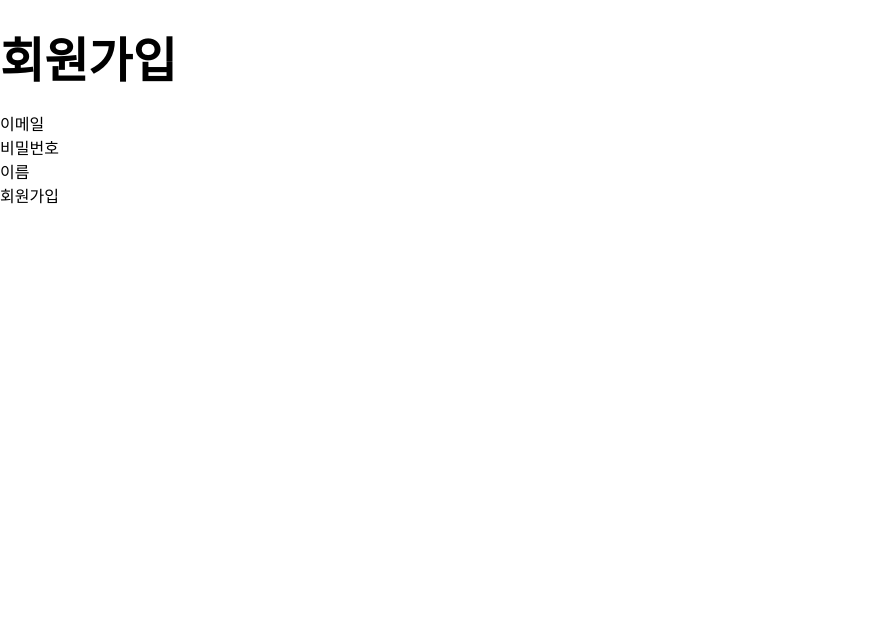
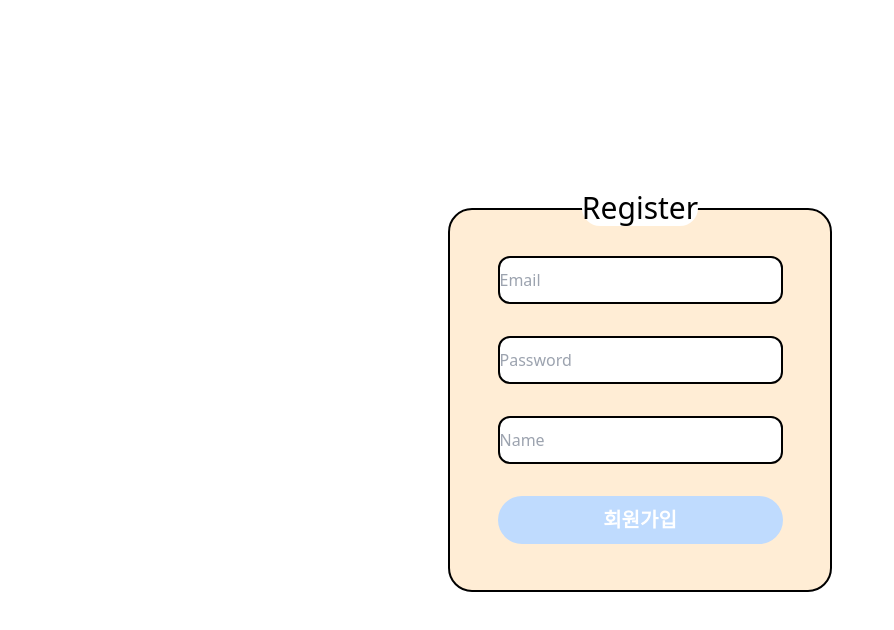
Before and after one commit to ruehan/ruehan-log, a Next.js app: page /register in a window 1280 px wide. Shown: the top 630 px of the page, without its empty margins (0-894 px from the left). Built offline with nearby package versions, Linux system fonts and the light colour scheme.

Commit message:
:lipstick: 회원가입 UI 업데이트

```diff
--- a/src/pages/register.tsx
+++ b/src/pages/register.tsx
@@ -28,29 +28,32 @@ export default function Register() {
 
   return (
     <div>
-      <h1>회원가입</h1>
-      <form onSubmit={handleSubmit(onSubmit)}>
-        <div>
-          <label htmlFor="email">이메일</label>
+      <form onSubmit={handleSubmit(onSubmit)}style={{width: '100%', height: '100vh'}} className="flex flex-col justify-center items-center">
+          <div className="w-96 h-96 bg-orange-100 flex flex-col justify-center items-center rounded-3xl relative border-2 border-black">
+              <div className="absolute -top-5 left-50% text-3xl bg-white rounded-full">
+                Register
+              </div>
               <input
                 {...register("email", { required: "이메일은 필수 항목입니다." })}
                 type="email"
+                placeholder="Email"
+                className="h-12 w-3/4 rounded-xl border-2 border-black text-black m-4"
               />
               {errors.email && <p>{errors.email.message?.toString()}</p>}
-        </div>
-        <div>
-          <label htmlFor="password">비밀번호</label>
               <input
                 {...register("password", { required: "비밀번호는 필수 항목입니다." })}
                 type="password"
+                placeholder="Password"
+                className="h-12 w-3/4 rounded-xl border-2 border-black text-black m-4"
               />
               {errors.password && <p>{errors.email.password?.toString()}</p>}
+              <input
+                {...register("name")}
+                placeholder="Name"
+                className="h-12 w-3/4 rounded-xl border-2 border-black text-black m-4"
+              />
+            <button type="submit" className="h-12 w-3/4 bg-blue-200 rounded-3xl text-white font-bold text-xl m-4">회원가입</button>
           </div>
-        <div>
-          <label htmlFor="name">이름</label>
-          <input {...register("name")} />
-        </div>
-        <button type="submit">회원가입</button>
       </form>
     </div>
   );
```
Lines whose indentation alone changed are shown as unchanged.
